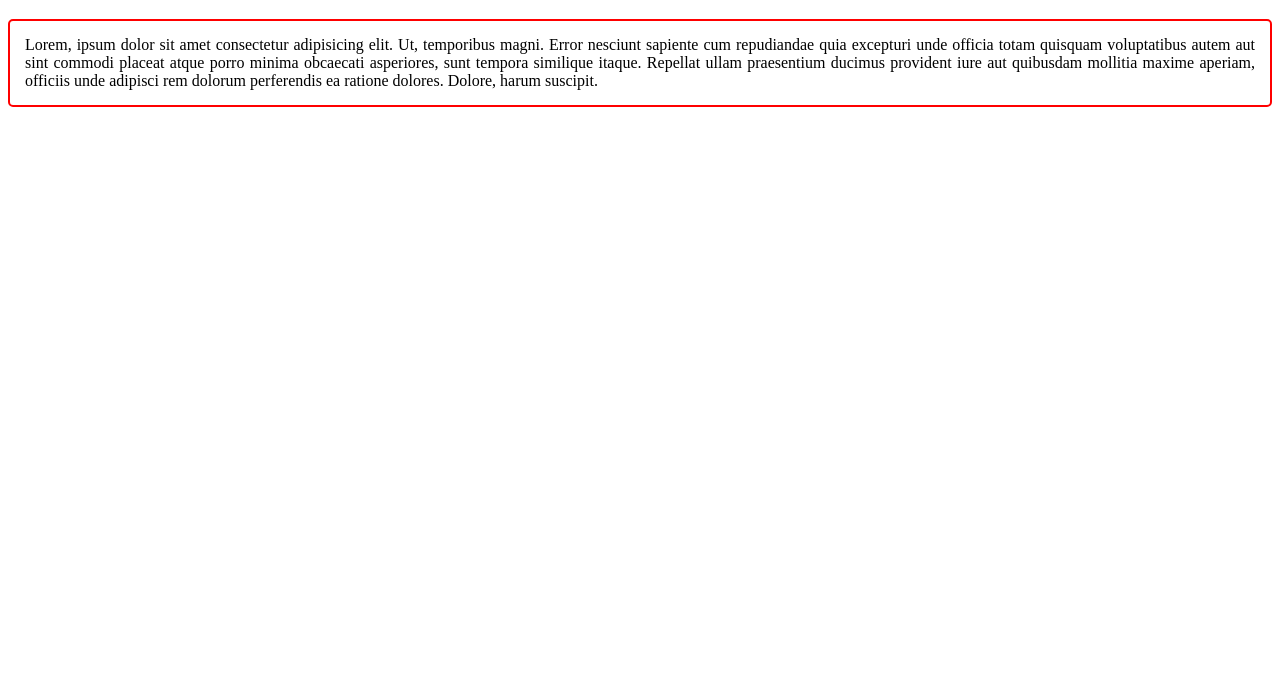
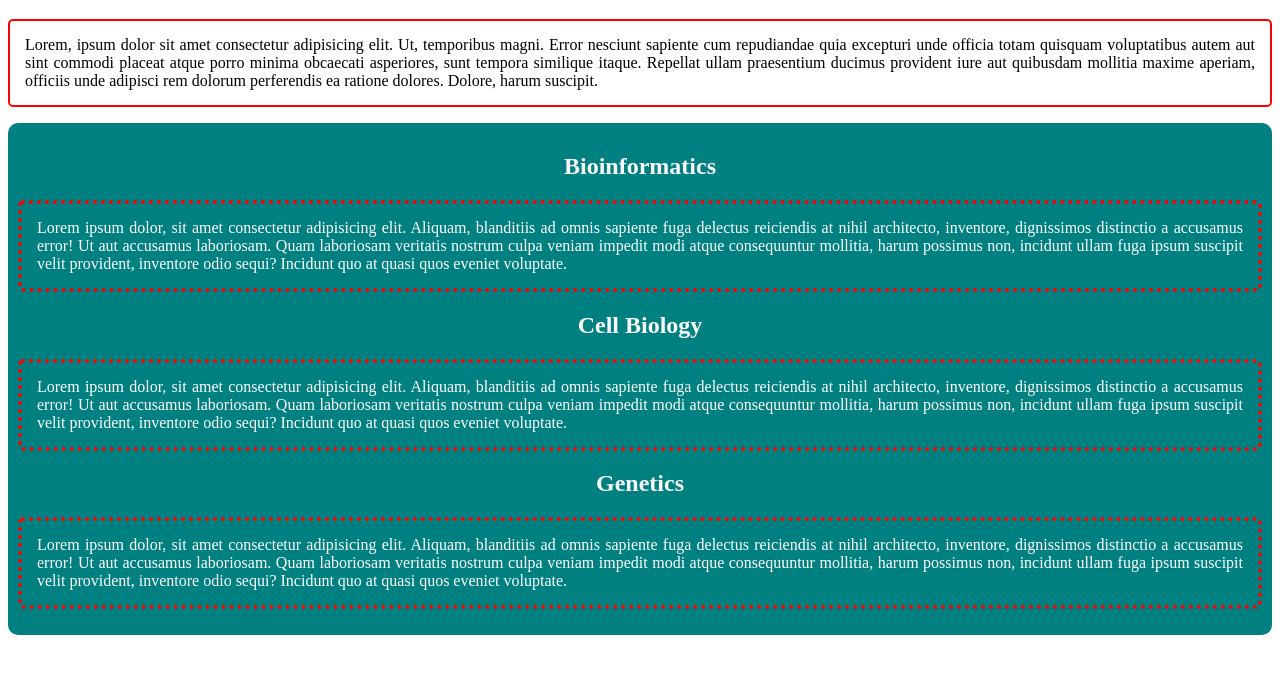
Before and after one commit to Fuad-Taufiqul-Hakim/my-first-website, a plain HTML site: page index.html in a window 1280 px wide. Shown: the part 62-736 px from the top of the page. Drawn offline with Linux system fonts and the light colour scheme.

Commit message:
Blog added with external css

```diff
--- a/index.html
+++ b/index.html
@@ -5,22 +5,18 @@
   <meta http-equiv="X-UA-Compatible" content="IE=edge">
   <meta name="viewport" content="width=device-width, initial-scale=1.0">
   <title>F T Hakim</title>
-  <style>
-    h1 {
-      color: brown;
-      text-align: center;
-      font-family: Verdana, Geneva, Tahoma, sans-serif;
-    }
-    p {
-      border: 2px solid red;
-      border-radius: 5px;
-      text-align: justify;
-      padding: 15px;
-    }
-  </style>
+  <link rel="stylesheet" href="styles/style.css">
 </head>
 <body>
   <h1>Fuad Taufiqul Hakim</h1>
   <p>Lorem, ipsum dolor sit amet consectetur adipisicing elit. Ut, temporibus magni. Error nesciunt sapiente cum repudiandae quia excepturi unde officia totam quisquam voluptatibus autem aut sint commodi placeat atque porro minima obcaecati asperiores, sunt tempora similique itaque. Repellat ullam praesentium ducimus provident iure aut quibusdam mollitia maxime aperiam, officiis unde adipisci rem dolorum perferendis ea ratione dolores. Dolore, harum suscipit.</p>
+  <div class="blog">
+    <h2>Bioinformatics</h2>
+    <p>Lorem ipsum dolor, sit amet consectetur adipisicing elit. Aliquam, blanditiis ad omnis sapiente fuga delectus reiciendis at nihil architecto, inventore, dignissimos distinctio a accusamus error! Ut aut accusamus laboriosam. Quam laboriosam veritatis nostrum culpa veniam impedit modi atque consequuntur mollitia, harum possimus non, incidunt ullam fuga ipsum suscipit velit provident, inventore odio sequi? Incidunt quo at quasi quos eveniet voluptate.</p>
+    <h2>Cell Biology</h2>
+    <p>Lorem ipsum dolor, sit amet consectetur adipisicing elit. Aliquam, blanditiis ad omnis sapiente fuga delectus reiciendis at nihil architecto, inventore, dignissimos distinctio a accusamus error! Ut aut accusamus laboriosam. Quam laboriosam veritatis nostrum culpa veniam impedit modi atque consequuntur mollitia, harum possimus non, incidunt ullam fuga ipsum suscipit velit provident, inventore odio sequi? Incidunt quo at quasi quos eveniet voluptate.</p>
+    <h2>Genetics</h2>
+    <p>Lorem ipsum dolor, sit amet consectetur adipisicing elit. Aliquam, blanditiis ad omnis sapiente fuga delectus reiciendis at nihil architecto, inventore, dignissimos distinctio a accusamus error! Ut aut accusamus laboriosam. Quam laboriosam veritatis nostrum culpa veniam impedit modi atque consequuntur mollitia, harum possimus non, incidunt ullam fuga ipsum suscipit velit provident, inventore odio sequi? Incidunt quo at quasi quos eveniet voluptate.</p>
+  </div>
 </body>
 </html>
--- /dev/null
+++ b/styles/style.css
@@ -0,0 +1,29 @@
+h1 {
+  color: brown;
+  text-align: center;
+  font-family: Verdana, Geneva, Tahoma, sans-serif;
+}
+p {
+  border: 2px solid red;
+  border-radius: 5px;
+  text-align: justify;
+  padding: 15px;
+}
+
+.blog {
+  background-color: teal;
+  color: white;
+  padding: 10px;
+  border-radius: 10px;
+}
+
+.blog p {
+  border: 4px dotted red;
+  border-radius: 5px;
+  padding: 15px;
+  text-align: justify;
+}
+.blog h2 {
+  text-align: center;
+  color: rgb(250, 250, 250);
+}
```
